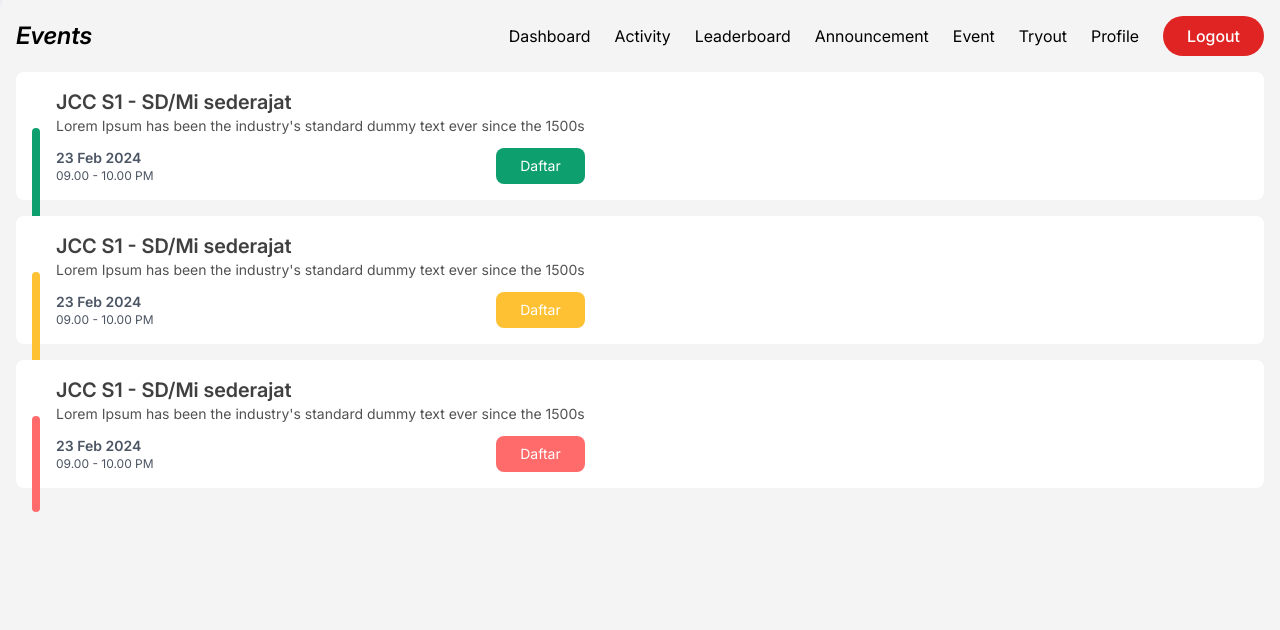
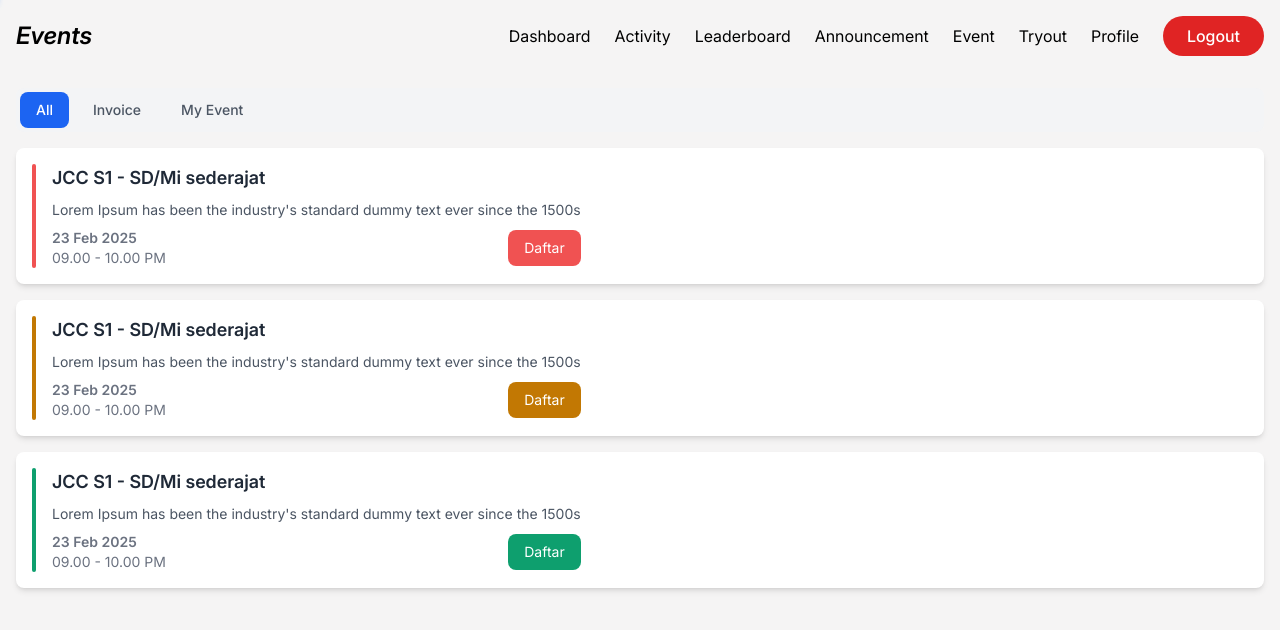
Before and after one commit to Firay24/JD-FiraYusiRukmana-jcc-frontend, a Next.js app: page /member/event in a window 1280 px wide. Shown: the top 630 px of the page. Built offline with nearby package versions, Linux system fonts and the light colour scheme.

Commit message:
feat(member): add event page
- Implement event list with tabs
- Add dummy event data
- Style event cards
- Integrate with Navbar component

```diff
--- /dev/null
+++ b/src/app/member/event/data.ts
@@ -0,0 +1,29 @@
+export const eventsDummy = [
+  {
+    id: 1,
+    category: "all",
+    title: "JCC S1 - SD/Mi sederajat",
+    description: "Lorem Ipsum has been the industry's standard dummy text ever since the 1500s",
+    date: "23 Feb 2025",
+    time: "09.00 - 10.00 PM",
+    color: "bg-red-500",
+  },
+  {
+    id: 2,
+    category: "invoice",
+    title: "JCC S1 - SD/Mi sederajat",
+    description: "Lorem Ipsum has been the industry's standard dummy text ever since the 1500s",
+    date: "23 Feb 2025",
+    time: "09.00 - 10.00 PM",
+    color: "bg-yellow-500",
+  },
+  {
+    id: 3,
+    category: "my-event",
+    title: "JCC S1 - SD/Mi sederajat",
+    description: "Lorem Ipsum has been the industry's standard dummy text ever since the 1500s",
+    date: "23 Feb 2025",
+    time: "09.00 - 10.00 PM",
+    color: "bg-green-500",
+  },
+];
--- a/src/app/member/event/page.tsx
+++ b/src/app/member/event/page.tsx
@@ -1,9 +1,18 @@
 "use client";
+import Container from "@/components/base/Container";
 import Navbar from "@/components/module/Navbar";
 import { navbarMenuMember } from "@/data/navbarMember";
 import React, { useEffect, useState } from "react";
+import { eventsDummy } from "./data";
+
+const tabs = [
+  { id: "all", label: "All" },
+  { id: "invoice", label: "Invoice" },
+  { id: "my-event", label: "My Event" },
+];
 
 const Event = () => {
+  const [activeTab, setActiveTab] = useState("all");
   const [isScrolled, setIsScrolled] = useState(false);
 
   useEffect(() => {
@@ -22,58 +31,40 @@ const Event = () => {
     <div className="min-h-screen bg-base-gray">
       {/* nav */}
       <Navbar menu={navbarMenuMember} isScrolled={isScrolled} isLogged title="Events" />
+      <Container>
+        <div className="p-4">
+          {/* Tabs */}
+          <div className="flex space-x-2 rounded-lg bg-gray-100 p-1">
+            {tabs.map((tab) => (
+              <button key={tab.id} onClick={() => setActiveTab(tab.id)} className={`md: w-full rounded-lg px-4 py-2 text-sm font-medium transition-all duration-300 focus:outline-none sm:w-max ${activeTab === tab.id ? "bg-blue-600 text-white" : "text-gray-600 hover:bg-gray-200"}`}>
+                {tab.label}
+              </button>
+            ))}
+          </div>
 
-      {/* event */}
-      <div className="grid grid-cols-1 gap-4 px-4">
-        <div className="flex rounded-lg bg-white p-4">
-          <hr className="mr-4 h-full w-2 rounded border-0 bg-green-500 md:my-10" />
-          <div className="grid grid-cols-1 gap-3">
-            <div>
-              <p className="text-xl font-semibold text-neutral-700">JCC S1 - SD/Mi sederajat</p>
-              <p className="text-sm text-neutral-600">Lorem Ipsum has been the industry's standard dummy text ever since the 1500s</p>
-            </div>
-            <div className="flex justify-between">
-              <div className="grid grid-cols-1 text-xs text-gray-600">
-                <p className="text-sm font-semibold">23 Feb 2024</p>
-                <p>09.00 - 10.00 PM</p>
-              </div>
-              <button className="rounded-lg bg-green-500 px-6 text-sm text-white">Daftar</button>
-            </div>
+          {/* Event List */}
+          <div className="mt-4 space-y-4">
+            {eventsDummy
+              .filter((event) => event.category === activeTab || activeTab === "all")
+              .map((event) => (
+                <div key={event.id} className="flex rounded-lg bg-white p-4 shadow-md">
+                  <div className={`mr-4 w-1 ${event.color} rounded-full`} />
+                  <div className="flex flex-col space-y-2">
+                    <h3 className="text-lg font-semibold text-gray-800">{event.title}</h3>
+                    <p className="text-sm text-gray-600">{event.description}</p>
+                    <div className="flex items-center justify-between text-sm text-gray-500">
+                      <div>
+                        <p className="font-semibold">{event.date}</p>
+                        <p>{event.time}</p>
+                      </div>
+                      <button className={`${event.color} rounded-lg px-4 py-2 text-sm text-white`}>Daftar</button>
+                    </div>
+                  </div>
+                </div>
+              ))}
           </div>
         </div>
-        <div className="flex rounded-lg bg-white p-4">
-          <hr className="mr-4 h-full w-2 rounded border-0 bg-base-yellow md:my-10" />
-          <div className="grid grid-cols-1 gap-3">
-            <div>
-              <p className="text-xl font-semibold text-neutral-700">JCC S1 - SD/Mi sederajat</p>
-              <p className="text-sm text-neutral-600">Lorem Ipsum has been the industry's standard dummy text ever since the 1500s</p>
-            </div>
-            <div className="flex justify-between">
-              <div className="grid grid-cols-1 text-xs text-gray-600">
-                <p className="text-sm font-semibold">23 Feb 2024</p>
-                <p>09.00 - 10.00 PM</p>
-              </div>
-              <button className="rounded-lg bg-base-yellow px-6 text-sm text-white">Daftar</button>
-            </div>
-          </div>
-        </div>
-        <div className="flex rounded-lg bg-white p-4">
-          <hr className="mr-4 h-full w-2 rounded border-0 bg-base-pink md:my-10" />
-          <div className="grid grid-cols-1 gap-3">
-            <div>
-              <p className="text-xl font-semibold text-neutral-700">JCC S1 - SD/Mi sederajat</p>
-              <p className="text-sm text-neutral-600">Lorem Ipsum has been the industry's standard dummy text ever since the 1500s</p>
-            </div>
-            <div className="flex justify-between">
-              <div className="grid grid-cols-1 text-xs text-gray-600">
-                <p className="text-sm font-semibold">23 Feb 2024</p>
-                <p>09.00 - 10.00 PM</p>
-              </div>
-              <button className="rounded-lg bg-base-pink px-6 text-sm text-white">Daftar</button>
-            </div>
-          </div>
-        </div>
-      </div>
+      </Container>
     </div>
   );
 };
```
